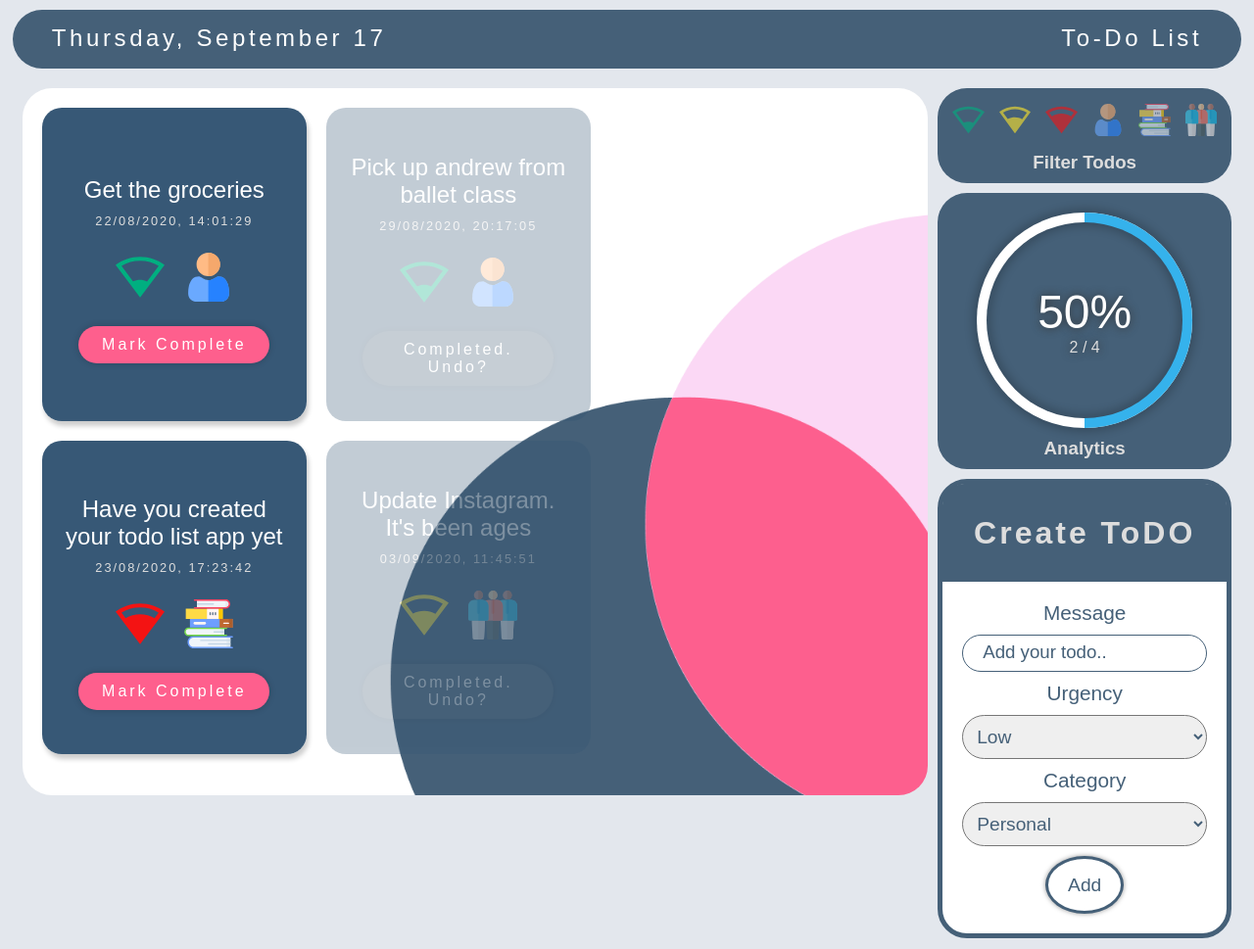
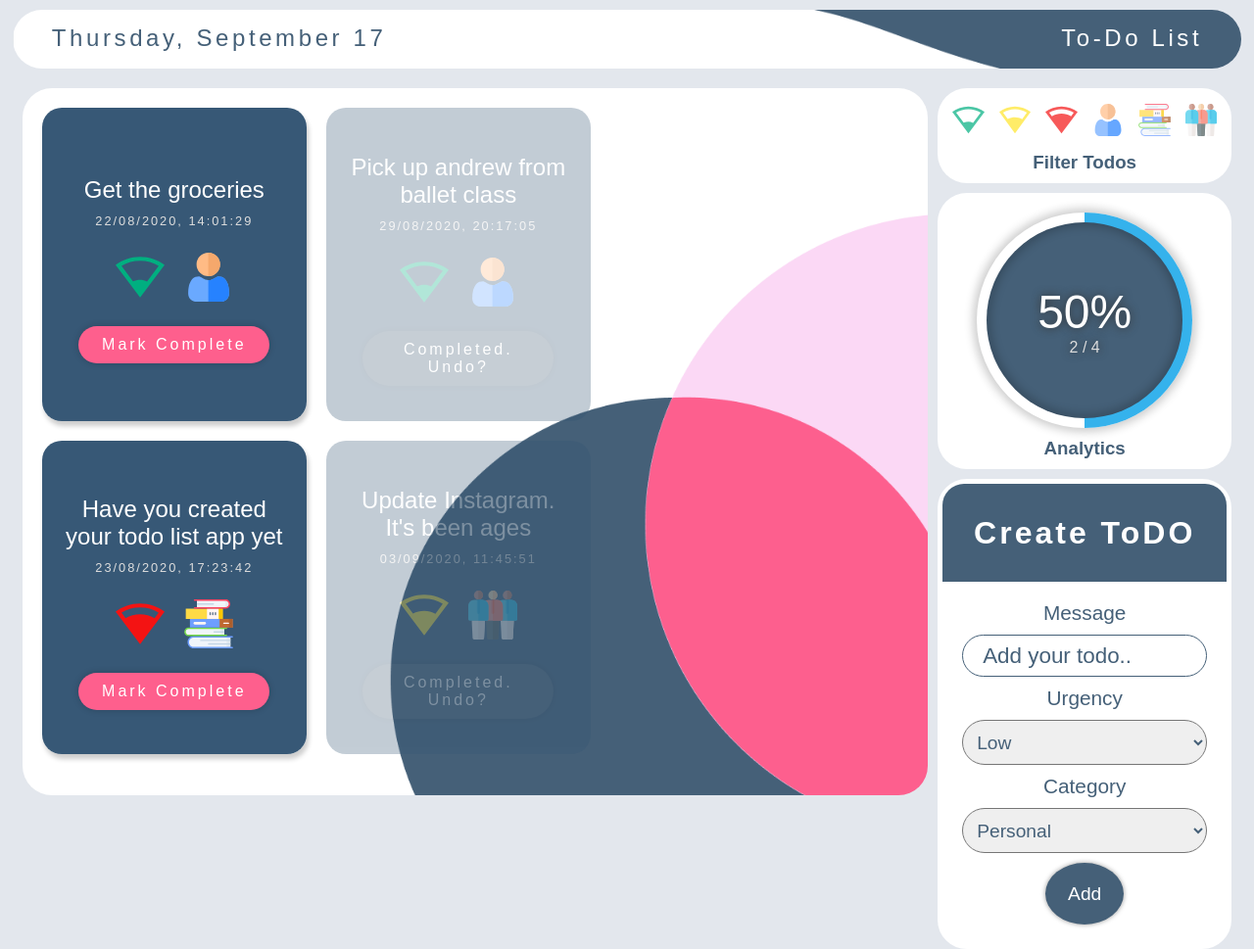
Before and after one commit to durveshb/myToDoApp, a plain HTML site: page src/todoList.html in a window 1280 px wide. Shown: the whole page at 98% size. Drawn offline with Linux system fonts and the light colour scheme.

Commit message:
minor style change

```diff
--- a/src/todoList.css
+++ b/src/todoList.css
@@ -21,8 +21,8 @@ body {
     min-height: 60px;
     height: 10vh;
     border-radius: 30px;
-    background-color: #456078;
-
+    background-color: #fff;
+    background: url("./../images/headerbg.png") top/cover;
     display: flex;
     justify-content: space-between;
 }
@@ -31,6 +31,9 @@ body {
     letter-spacing: 0.15em;
     font-size: 1.5em;
     padding: 15px 40px;
+    color: #456078;
+}
+.header__logo {
     color: #fff;
 }
 
@@ -293,7 +296,7 @@ body {
 }
 
 .filter, .analytics, .addForm {
-    background-color: #456078;
+    background-color: #fff;
     border-radius: 30px;
     margin-bottom: 10px;
 }
@@ -316,11 +319,11 @@ body {
 .filtericons__icon {
     height: 50%;
     cursor: pointer;
-    opacity: 0.6;
+    opacity: 0.7;
 }
 
 .filter__label {
-    color: #ddd;
+    color: #456078;
     margin-bottom: 10px;
 }
 
@@ -336,7 +339,7 @@ body {
 }
 
 .analytics__label {
-    color: #ddd;
+    color: #456078;
     margin-bottom: 10px;
 }
 
@@ -419,8 +422,7 @@ body {
 
 .addForm {
     flex:2;
-    background-color: #fff !important;
-    border : 5px solid #456078 ;
+    border : 5px solid #fff;
     display: flex;
     flex-direction: column;
 }
@@ -431,7 +433,7 @@ body {
     border-radius: 22px 22px 0 0;
     text-align: center;
     letter-spacing: 3px;
-    color: #ddd;
+    color: #fff;
     display: flex;
     align-items: center;
     justify-content: center;
@@ -451,10 +453,11 @@ body {
     border: 1px solid #456078;
     padding-left: 20px;
     outline: none;
+    font-size: 1.4em;
+    color: #456078;
 }
 
 .addForm__message::placeholder {
-    font-size: 1.4em;
     color: #456078;
 }
 
@@ -480,10 +483,15 @@ body {
     width: 80px;
     margin: 10px auto;
     border-radius: 50%;
-    background-color: #fff;
-    border: 3px solid #456078;
+    background-color: #456078;
+    border: none;
     outline: none;
-    color: #456078;
+    color: #fff;
     font-size: 1.2em;
     box-shadow: 0 0 5px rgba(0,0,0,0.4);
+    cursor: pointer;
 }
+
+.addForm__submit:hover {
+    transform: scale(1.1);
+}
```
Also changed, not shown: images/headerbg.png (added), 3 other files.
